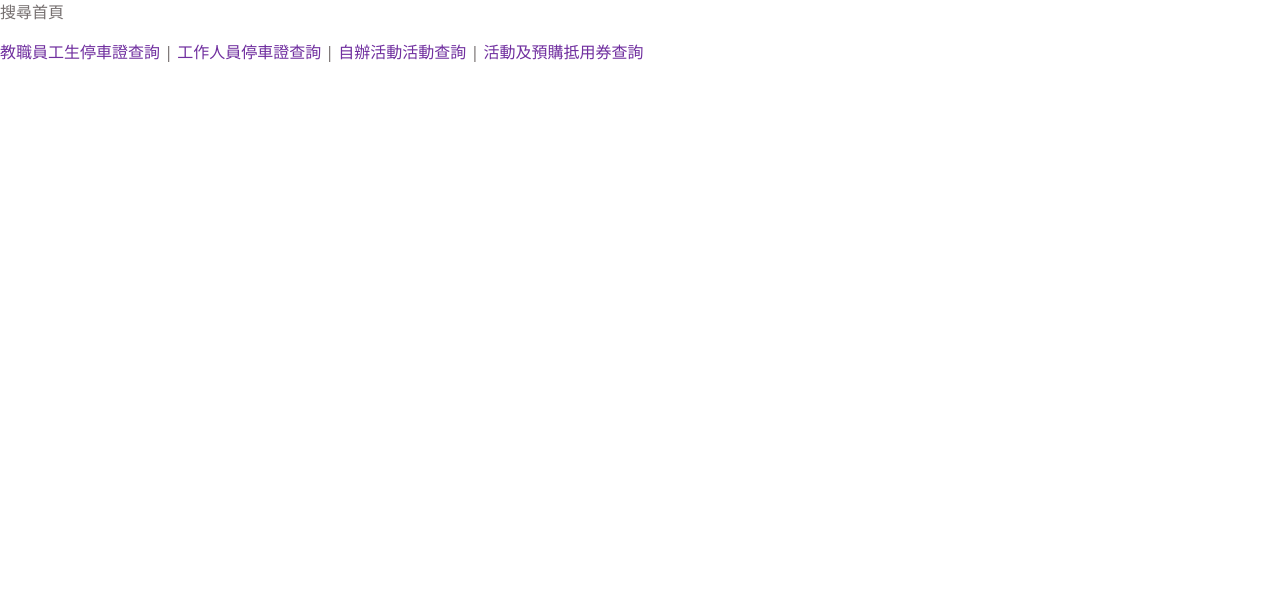
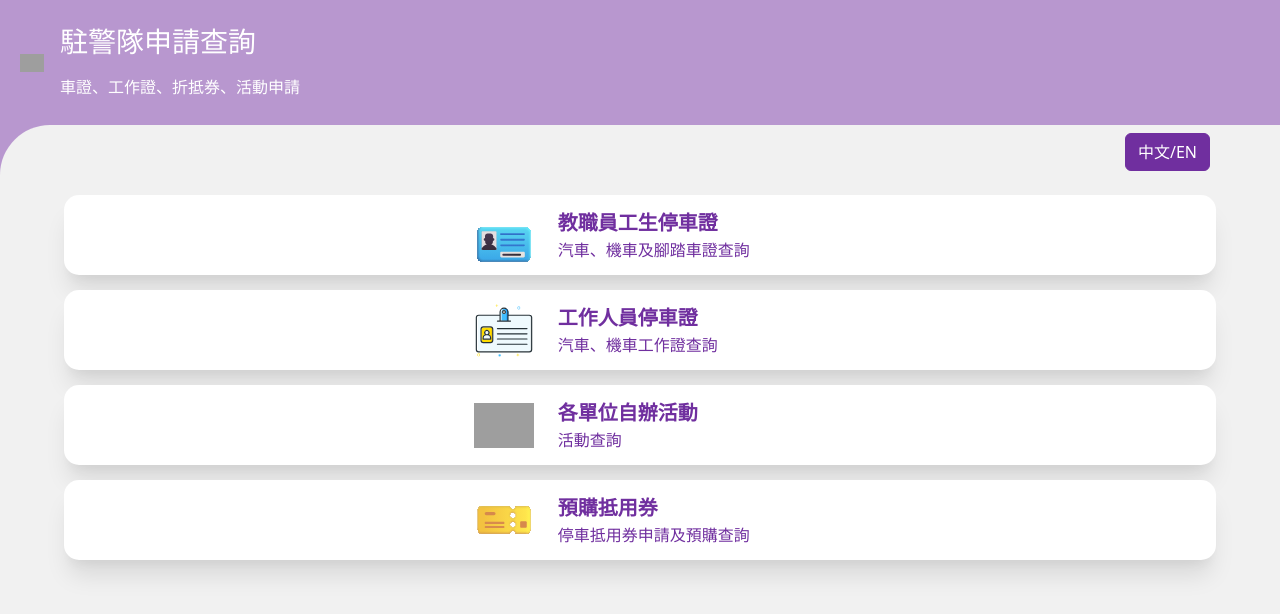
Before and after one commit to mitwitCTC/NTHU-Parking-Event-Management, a Vue app: page /query-links in a window 1280 px wide. Shown: the top 614 px of the page. Built offline with nearby package versions, Linux system fonts and the light colour scheme; grey boxes are pictures that could not be loaded.

Commit message:
feat: Update query homepage and layout for all query pages

```diff
--- a/src/locales/en.json
+++ b/src/locales/en.json
@@ -294,6 +294,35 @@
             "checkProgress": "and select ",
             "queryLinks": " \"Application Progress Inquiry.\" ",
             "progressInquiry": " Relevant progress information will also be sent via email. Thank you!"
+        },
+        "query": {
+            "title": "title",
+            "subtitle": "subtitle",
+            "select": "select",
+            "queryFacultyStudentParking": "Parking Permit for Faculty, Staff, and Students",
+            "queryFacultyStudentParking_subtitle": "Inquiry about car, motorcycle, and bicycle permits",
+            "queryStaffParking": "Parking Permit for Staff Members",
+            "queryStaffParking_subtitle": "Inquiry about car and motorcycle work permits",
+            "queryEvent": "Self-organized Activities by Units",
+            "queryEvent_subtitle": "Activity Inquiry",
+            "queryCoupon": "Pre-purchase Vouchers",
+            "queryCoupon_subtitle": "Application and Pre-purchase for Parking vouchers"
+        },
+        "queryStaffParking": {
+            "title": "Parking Permit for Staff Members",
+            "subtitle": "Inquiry about car and motorcycle work permits"
+        },
+        "queryFacultyStudentParking": {
+            "title": "Parking Permit for Faculty, Staff, and Students",
+            "subtitle": "Inquiry about car, motorcycle, and bicycle permits"
+        },
+        "queryEvent": {
+            "title": "Self-organized Activities by Units",
+            "subtitle": "Activity Inquiry"
+        },
+        "queryCoupon": {
+            "title": "Pre-purchase Vouchers",
+            "subtitle": "Application and Pre-purchase for Parking vouchers"
         }
     },
     "stepNavigator": {
--- a/src/locales/zh.json
+++ b/src/locales/zh.json
@@ -294,6 +294,35 @@
             "checkProgress": "選擇",
             "queryLinks": "『申請進度查詢』",
             "progressInquiry": "。相關進度系統也會透過 email 發送，謝謝！"
+        },
+        "query": {
+            "title": "駐警隊申請查詢",
+            "subtitle": "車證、工作證、折抵券、活動申請",
+            "select": "請選擇查詢項目",
+            "queryFacultyStudentParking": "教職員工生停車證",
+            "queryFacultyStudentParking_subtitle": "汽車、機車及腳踏車證查詢",
+            "queryStaffParking": "工作人員停車證",
+            "queryStaffParking_subtitle": "汽車、機車工作證查詢",
+            "queryEvent": "各單位自辦活動",
+            "queryEvent_subtitle": "活動查詢",
+            "queryCoupon": "預購抵用券",
+            "queryCoupon_subtitle": "停車抵用券申請及預購查詢"
+        },
+        "queryStaffParking": {
+            "title": "工作人員停車證",
+            "subtitle": "汽車、機車工作證查詢"
+        },
+        "queryFacultyStudentParking": {
+            "title": "停車證查詢",
+            "subtitle": "汽車、機車及腳踏車證查詢"
+        },
+        "queryEvent": {
+            "title": "各單位自辦活動",
+            "subtitle": "活動查詢"
+        },
+        "queryCoupon": {
+            "title": "預購抵用券",
+            "subtitle": "停車抵用券申請及預購查詢"
         }
     },
     "stepNavigator": {
--- a/src/views/queryCoupon.vue
+++ b/src/views/queryCoupon.vue
@@ -1,8 +1,21 @@
+<script setup>
+import TheLayout from '@/components/TheLayout.vue'
+</script>
+
 <template>
-  <div>
-    <p>
-      活動及預購抵用券 <br />
-      活動及活動使用停車抵用券查詢
-    </p>
-  </div>
+  <TheLayout
+    :title="$t('pages.queryCoupon.title')"
+    :subtitle="$t('pages.queryCoupon.subtitle')"
+    :showBackIcon="true"
+  >
+    <template #content>
+      <div class="container"></div>
+    </template>
+  </TheLayout>
 </template>
+
+<style scoped>
+.back-icon {
+  cursor: pointer;
+}
+</style>
--- a/src/views/queryEvent.vue
+++ b/src/views/queryEvent.vue
@@ -1,8 +1,21 @@
+<script setup>
+import TheLayout from '@/components/TheLayout.vue'
+</script>
+
 <template>
-  <div>
-    <p>
-      自辦活動活動<br />
-      活動查詢
-    </p>
-  </div>
+  <TheLayout
+    :title="$t('pages.queryEvent.title')"
+    :subtitle="$t('pages.queryEvent.subtitle')"
+    :showBackIcon="true"
+  >
+    <template #content>
+      <div class="container"></div>
+    </template>
+  </TheLayout>
 </template>
+
+<style scoped>
+.back-icon {
+  cursor: pointer;
+}
+</style>
--- a/src/views/queryFacultyStudentParking.vue
+++ b/src/views/queryFacultyStudentParking.vue
@@ -1,8 +1,21 @@
+<script setup>
+import TheLayout from '@/components/TheLayout.vue'
+</script>
+
 <template>
-  <div>
-    <p>
-      教職員工生停車證<br />
-      汽車、機車及腳踏車證查詢
-    </p>
-  </div>
+  <TheLayout
+    :title="$t('pages.queryFacultyStudentParking.title')"
+    :subtitle="$t('pages.queryFacultyStudentParking.subtitle')"
+    :showBackIcon="true"
+  >
+    <template #content>
+      <div class="container"></div>
+    </template>
+  </TheLayout>
 </template>
+
+<style scoped>
+.back-icon {
+  cursor: pointer;
+}
+</style>
--- a/src/views/queryLinks.vue
+++ b/src/views/queryLinks.vue
@@ -1,12 +1,122 @@
+<script setup>
+import { computed } from 'vue'
+import { useI18n } from 'vue-i18n'
+
+const { t, locale } = useI18n()
+import TheLayout from '@/components/TheLayout.vue'
+
+const navItems = [
+  {
+    to: 'query-faculty-student-parking',
+    imageSrc: 'images/index/車證.svg',
+    alt: '教職員工生停車證',
+    title: 'pages.query.queryFacultyStudentParking',
+    subtitle: 'pages.query.queryFacultyStudentParking_subtitle',
+  },
+  {
+    to: 'query-staff-parking',
+    imageSrc: 'images/index/工作證.svg',
+    alt: '工作人員停車證',
+    title: 'pages.query.queryStaffParking',
+    subtitle: 'pages.query.queryStaffParking_subtitle',
+  },
+  {
+    to: 'query-event',
+    imageSrc: 'images/index/自辦活動.svg',
+    alt: '各單位自辦活動',
+    title: 'pages.query.queryEvent',
+    subtitle: 'pages.query.queryEvent_subtitle',
+  },
+  {
+    to: 'query-coupon',
+    imageSrc: 'images/index/預購抵用券.svg',
+    alt: '預購抵用券',
+    title: 'pages.query.queryCoupon',
+    subtitle: 'pages.query.queryCoupon_subtitle',
+  },
+]
+
+// 根據當前語系決定subtitle的字型大小
+const formattedNavItems = computed(() => {
+  return navItems.map(item => {
+    return {
+      ...item,
+      titleClass: locale.value === 'en' ? 'fs-6' : 'fs-5',
+      subtitleClass: locale.value === 'en' ? 'fs-12' : 'fs-6',
+    }
+  })
+})
+</script>
+
 <template>
-  <div>
-    <p>搜尋首頁</p>
-    <router-link to="/query-faculty-student-parking">
-      教職員工生停車證查詢
-    </router-link>
-    |
-    <router-link to="/query-staff-parking"> 工作人員停車證查詢 </router-link> |
-    <router-link to="/query-event"> 自辦活動活動查詢 </router-link> |
-    <router-link to="/query-coupon"> 活動及預購抵用券查詢 </router-link>
-  </div>
+  <TheLayout
+    :title="$t('pages.query.title')"
+    :subtitle="$t('pages.query.subtitle')"
+    :showBackIcon="true"
+  >
+    <template #content>
+      <div class="container mt-3">
+        <ul class="nav-links">
+          <li
+            v-for="(item, index) in formattedNavItems"
+            :key="index"
+            class="d-flex justify-content-center"
+          >
+            <router-link
+              :to="item.to"
+              class="w-100 h-100 d-flex justify-content-center"
+            >
+              <div class="row w-100 align-items-center">
+                <div class="col-3 col-md-5 d-flex justify-content-end">
+                  <div class="img-container" v-if="item.imageSrc">
+                    <img :src="item.imageSrc" :alt="item.alt" />
+                  </div>
+                </div>
+                <div class="col-9 col-md-7">
+                  <p class="d-flex flex-column mb-0 text-start">
+                    <span :class="item.titleClass" class="fw-bold">
+                      {{ t(item.title) }}
+                    </span>
+                    <span :class="item.subtitleClass" class="fw-light">
+                      {{ t(item.subtitle) }}
+                    </span>
+                  </p>
+                </div>
+              </div>
+            </router-link>
+          </li>
+        </ul>
+      </div>
+    </template>
+  </TheLayout>
 </template>
+
+<style scoped>
+.nav-links {
+  display: flex;
+  flex-direction: column;
+  align-items: center;
+  gap: 15px;
+  li {
+    background-color: #ffffff;
+    border-radius: 15px;
+    text-align: center;
+    padding: 10px;
+    width: 90vw;
+    box-shadow:
+      rgba(0, 0, 0, 0.1) 0px 20px 25px -5px,
+      rgba(0, 0, 0, 0.04) 0px 10px 10px -5px;
+  }
+}
+
+.img-container {
+  width: 60px;
+  height: 60px;
+  img {
+    width: 100%;
+    height: 100%;
+    vertical-align: bottom;
+    object-fit: contain;
+  }
+}
+</style>
--- a/src/views/queryStaffParking.vue
+++ b/src/views/queryStaffParking.vue
@@ -1,8 +1,21 @@
+<script setup>
+import TheLayout from '@/components/TheLayout.vue'
+</script>
+
 <template>
-  <div>
-    <p>
-      工作人員停車證<br />
-      汽車、機車工作證查詢
-    </p>
-  </div>
+  <TheLayout
+    :title="$t('pages.queryStaffParking.title')"
+    :subtitle="$t('pages.queryStaffParking.subtitle')"
+    :showBackIcon="true"
+  >
+    <template #content>
+      <div class="container"></div>
+    </template>
+  </TheLayout>
 </template>
+
+<style scoped>
+.back-icon {
+  cursor: pointer;
+}
+</style>
```
